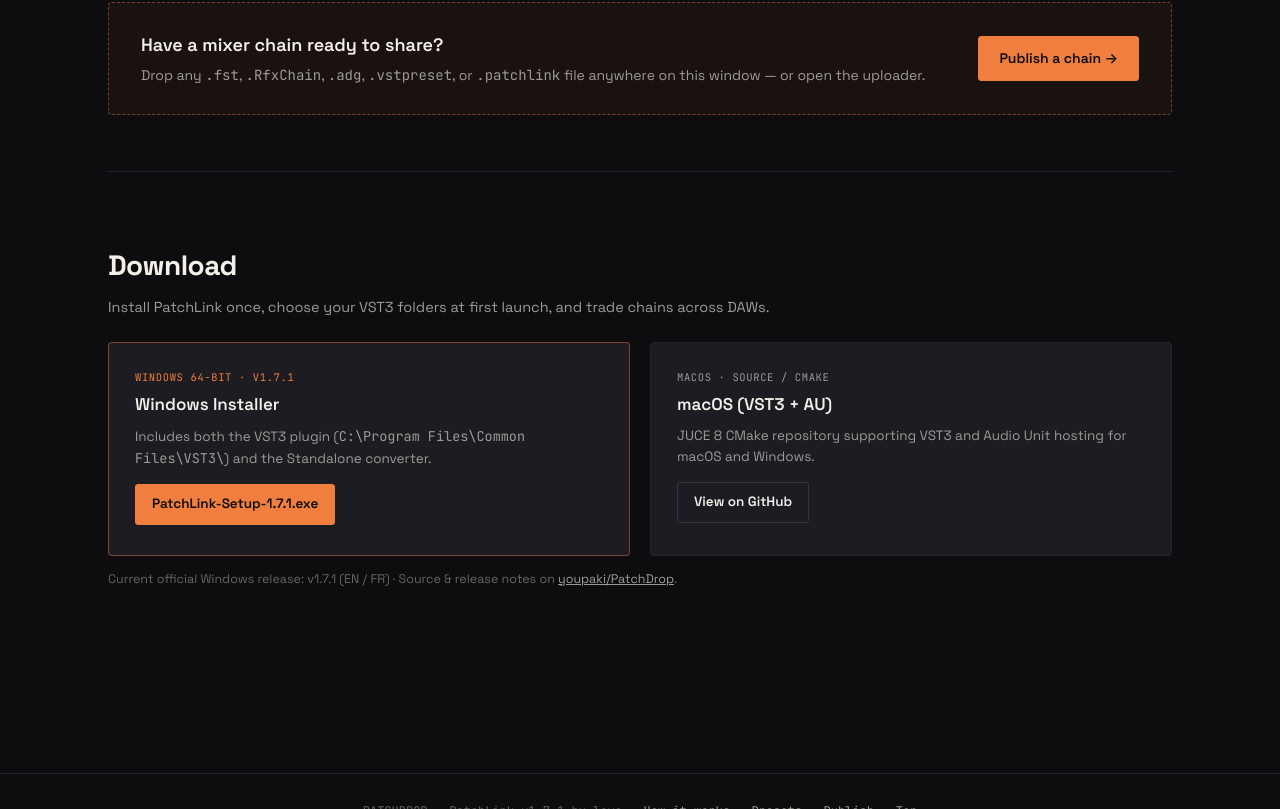
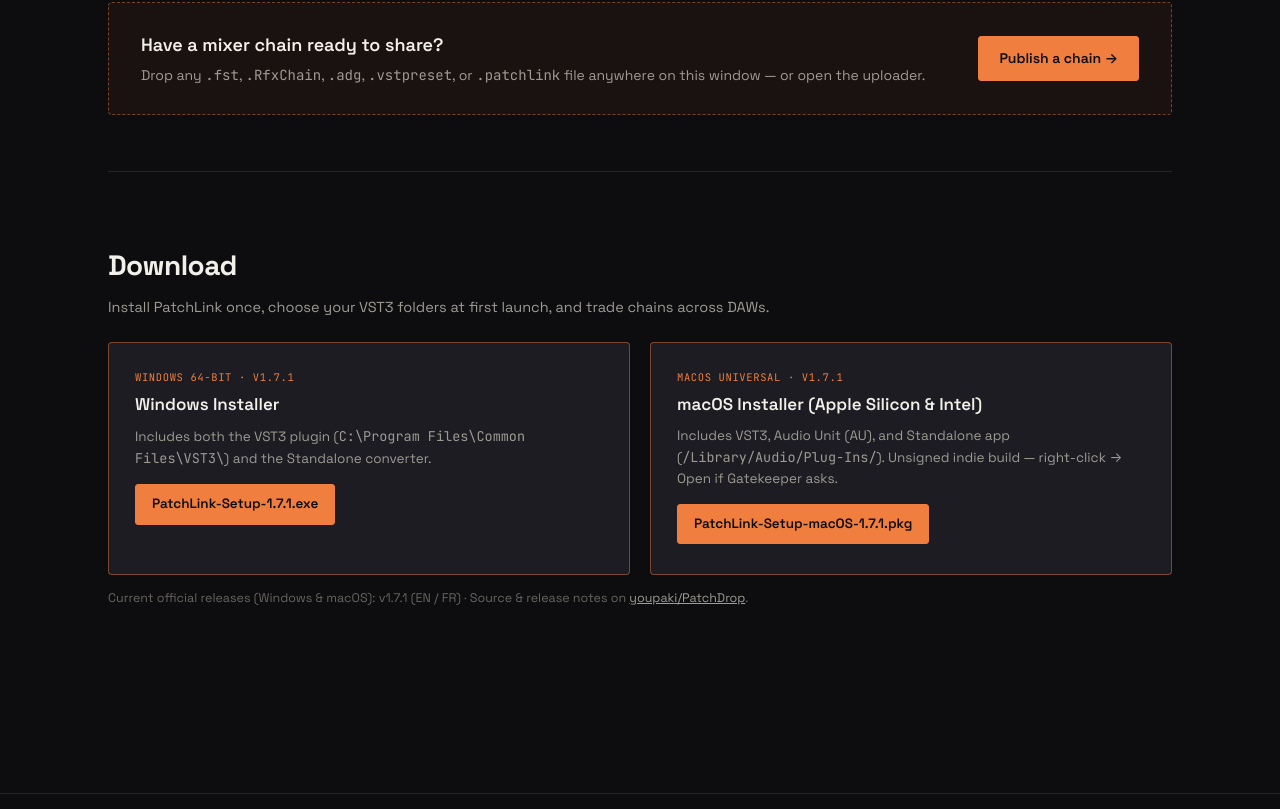
Before and after one commit to youpaki/PatchDrop, a website: page patchdrop/public/index.html in a window 1280 px wide. Shown: the part 1820-2629 px from the top of the page. Drawn offline with Linux system fonts and the light colour scheme; no server answers.

Commit message:
Publish macOS Universal installer on website (v1.7.1)

```diff
--- a/patchdrop/public/i18n.js
+++ b/patchdrop/public/i18n.js
@@ -19,7 +19,7 @@
       'hero.lede': 'Share complete VST3 effect chains with a short code like <b class="code-inline">K7Q2XA</b>, or drag racks effortlessly between your DAWs.',
       'hero.dl': 'Download PatchLink 1.7.1',
       'hero.browse': 'Browse presets',
-      'hero.spec': 'Windows 64-bit VST3 + Standalone · Website → PatchLink → DAW',
+      'hero.spec': 'Windows 64-bit & macOS Universal · VST3 / AU + Standalone',
       'hero.rack.foot1': '4/4 VST3 blobs packed',
       'hero.rack.foot2': 'AUTO DAW EXPORT',
 
@@ -58,11 +58,10 @@
       'dl.win.tag': 'Windows 64-bit · v1.7.1',
       'dl.win.title': 'Windows Installer',
       'dl.win.desc': 'Includes both the VST3 plugin (<span class="mono">C:\\Program Files\\Common Files\\VST3\\</span>) and the Standalone converter.',
-      'dl.mac.tag': 'macOS · Source / CMake',
-      'dl.mac.title': 'macOS (VST3 + AU)',
-      'dl.mac.desc': 'JUCE 8 CMake repository supporting VST3 and Audio Unit hosting for macOS and Windows.',
-      'dl.mac.btn': 'View on GitHub',
-      'dl.note': 'Current official Windows release: v1.7.1 (EN / FR) · Source &amp; release notes on <a href="https://github.com/youpaki/PatchDrop">youpaki/PatchDrop</a>.',
+      'dl.mac.tag': 'macOS Universal · v1.7.1',
+      'dl.mac.title': 'macOS Installer (Apple Silicon & Intel)',
+      'dl.mac.desc': 'Includes VST3, Audio Unit (AU), and Standalone app (<span class="mono">/Library/Audio/Plug-Ins/</span>). Unsigned indie build — right-click → Open if Gatekeeper asks.',
+      'dl.note': 'Current official releases (Windows &amp; macOS): v1.7.1 (EN / FR) · Source &amp; release notes on <a href="https://github.com/youpaki/PatchDrop">youpaki/PatchDrop</a>.',
       'dl.missing': 'That file is not published yet. Source + build instructions: <a href="https://github.com/youpaki/PatchDrop">youpaki/PatchDrop</a>.',
 
       // Guide Page
@@ -187,7 +186,7 @@
       'hero.lede': 'Partagez des chaînes d\'effets VST3 complètes avec un code comme <b class="code-inline">K7Q2XA</b>, ou transférez vos racks facilement entre DAW.',
       'hero.dl': 'Télécharger PatchLink 1.7.1',
       'hero.browse': 'Parcourir les presets',
-      'hero.spec': 'Windows 64-bit VST3 + Autonome · Site Web → PatchLink → DAW',
+      'hero.spec': 'Windows 64-bit & macOS Universel · VST3 / AU + Autonome',
       'hero.rack.foot1': '4/4 états VST3 inclus',
       'hero.rack.foot2': 'EXPORT DAW AUTO',
 
@@ -226,11 +225,10 @@
       'dl.win.tag': 'Windows 64-bit · v1.7.1',
       'dl.win.title': 'Installateur Windows',
       'dl.win.desc': 'Inclut le plugin VST3 (<span class="mono">C:\\Program Files\\Common Files\\VST3\\</span>) et l\'application autonome.',
-      'dl.mac.tag': 'macOS · Sources / CMake',
-      'dl.mac.title': 'macOS (VST3 + AU)',
-      'dl.mac.desc': 'Dépôt CMake JUCE 8 avec support VST3 et Audio Unit pour macOS et Windows.',
-      'dl.mac.btn': 'Voir sur GitHub',
-      'dl.note': 'Version Windows officielle actuelle : v1.7.1 (FR / EN) · Sources sur <a href="https://github.com/youpaki/PatchDrop">youpaki/PatchDrop</a>.',
+      'dl.mac.tag': 'macOS Universel · v1.7.1',
+      'dl.mac.title': 'Installateur macOS (Apple Silicon & Intel)',
+      'dl.mac.desc': 'Inclut VST3, Audio Unit (AU) et l\'application autonome (<span class="mono">/Library/Audio/Plug-Ins/</span>). Build indépendant non signé — clic droit → Ouvrir si Gatekeeper demande.',
+      'dl.note': 'Versions officielles actuelles (Windows &amp; macOS) : v1.7.1 (FR / EN) · Sources sur <a href="https://github.com/youpaki/PatchDrop">youpaki/PatchDrop</a>.',
       'dl.missing': 'Ce fichier n\'est pas encore publié. Sources : <a href="https://github.com/youpaki/PatchDrop">youpaki/PatchDrop</a>.',
 
       // Guide Page
--- a/patchdrop/public/index.html
+++ b/patchdrop/public/index.html
@@ -45,7 +45,7 @@
         <a class="btn big" href="#download" data-i18n="hero.dl">Download PatchLink 1.7.1</a>
         <a class="btn ghost big" href="presets.html" data-i18n="hero.browse">Browse presets</a>
       </div>
-      <div class="spec-line" data-i18n="hero.spec">Windows 64-bit VST3 + Standalone · Website → PatchLink → DAW</div>
+      <div class="spec-line" data-i18n="hero.spec">Windows 64-bit &amp; macOS Universal · VST3 / AU + Standalone</div>
     </div>
 
     <div class="rack-preview" aria-label="Example PatchLink chain manifest">
@@ -167,19 +167,19 @@
         <p data-i18n-html="dl.win.desc">Includes both the VST3 plugin (<span class="mono">C:\Program Files\Common Files\VST3\</span>) and the Standalone converter.</p>
         <a class="btn" href="releases/PatchLink-Setup-1.7.1.exe" data-dl>PatchLink-Setup-1.7.1.exe</a>
       </div>
-      <div class="dl-card">
-        <div class="dl-tag" data-i18n="dl.mac.tag">macOS · Source / CMake</div>
-        <h3 data-i18n="dl.mac.title">macOS (VST3 + AU)</h3>
-        <p data-i18n="dl.mac.desc">JUCE 8 CMake repository supporting VST3 and Audio Unit hosting for macOS and Windows.</p>
-        <a class="btn secondary" href="https://github.com/youpaki/PatchDrop" target="_blank" rel="noopener" data-i18n="dl.mac.btn">View on GitHub</a>
+      <div class="dl-card featured">
+        <div class="dl-tag" data-i18n="dl.mac.tag">macOS Universal · v1.7.1</div>
+        <h3 data-i18n="dl.mac.title">macOS Installer (Apple Silicon &amp; Intel)</h3>
+        <p data-i18n-html="dl.mac.desc">Includes VST3, Audio Unit (AU), and Standalone app (<span class="mono">/Library/Audio/Plug-Ins/</span>). Unsigned indie build — right-click → Open if Gatekeeper asks.</p>
+        <a class="btn" href="releases/PatchLink-Setup-macOS-1.7.1.pkg" data-dl>PatchLink-Setup-macOS-1.7.1.pkg</a>
       </div>
     </div>
-    <p class="tiny" id="dl-note" data-i18n-html="dl.note">Current official Windows release: v1.7.1 (EN / FR) · Source &amp; release notes on <a href="https://github.com/youpaki/PatchDrop">youpaki/PatchDrop</a>.</p>
+    <p class="tiny" id="dl-note" data-i18n-html="dl.note">Current official releases (Windows &amp; macOS): v1.7.1 (EN / FR) · Source &amp; release notes on <a href="https://github.com/youpaki/PatchDrop">youpaki/PatchDrop</a>.</p>
   </section>
 </main>
 
 <footer><span data-i18n="footer.credit">PATCHDROP · PatchLink v1.7.1 by leve · </span><a href="guide.html" data-i18n="nav.guide">How it works</a> · <a href="presets.html" data-i18n="nav.presets">Presets</a> · <a href="publish.html" data-i18n="nav.publish">Publish</a> · <a href="#top" data-i18n="footer.top">Top</a></footer>
-<script src="i18n.js?v=1.7.1"></script>
-<script src="app.js?v=1.7.1"></script>
+<script src="i18n.js?v=1.7.2"></script>
+<script src="app.js?v=1.7.2"></script>
 </body>
 </html>
```
Also changed, not shown: patchdrop/public/guide.html (+2 -2 lines), patchdrop/public/presets.html (+2 -2 lines), patchdrop/public/publish.html (+2 -2 lines).
